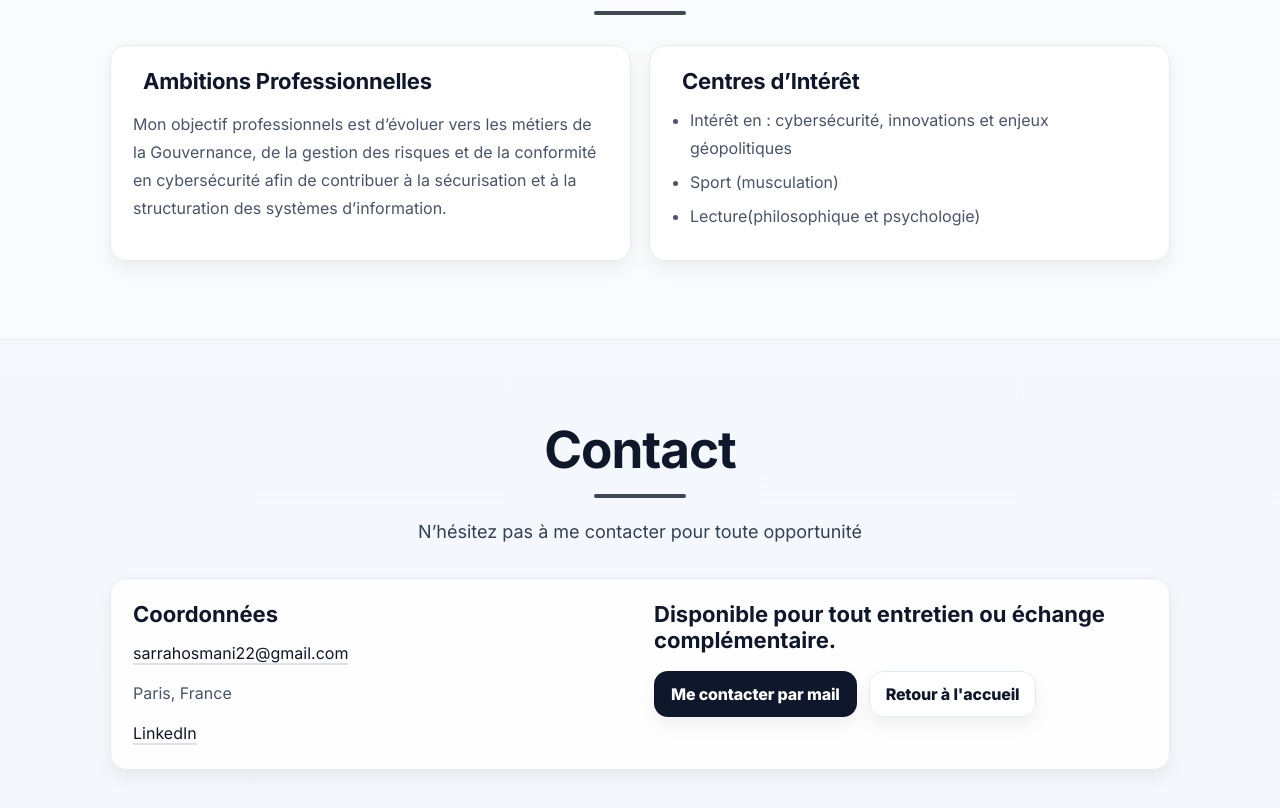
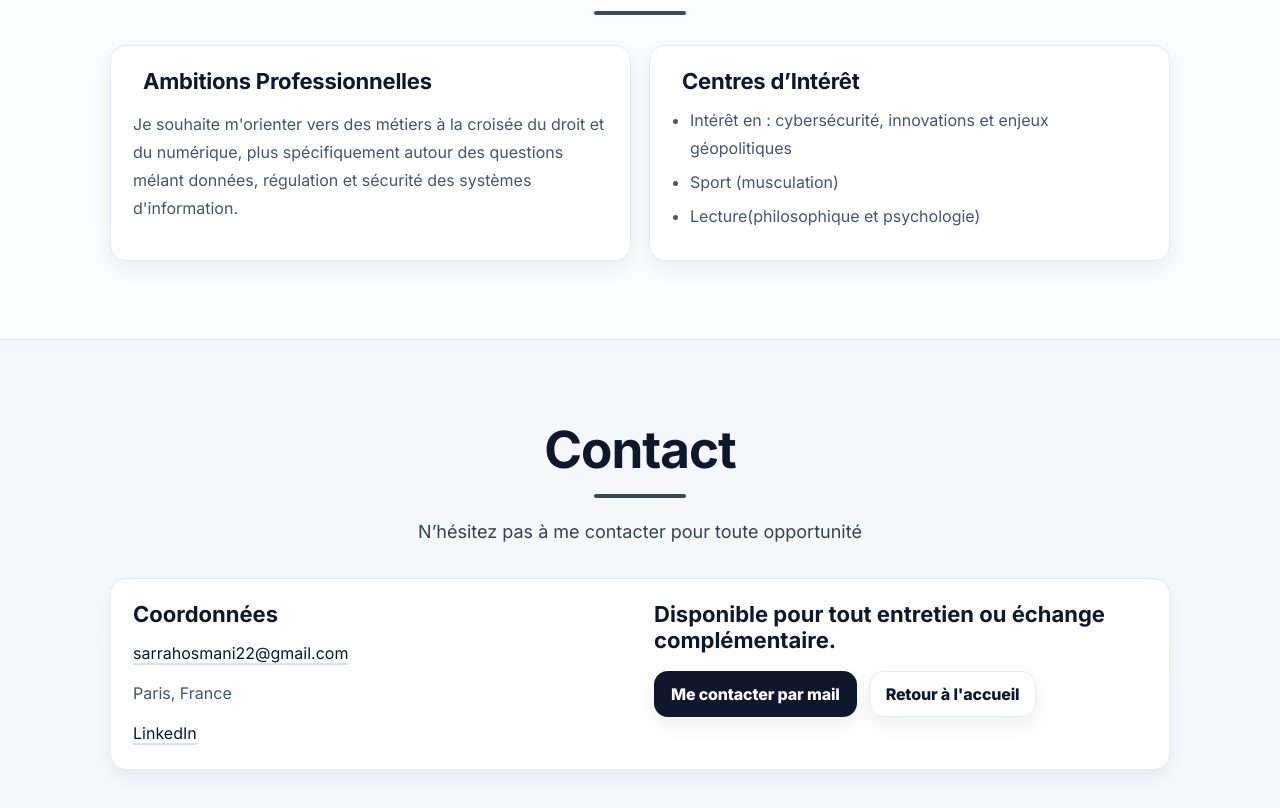
Before and after one commit to sarrahsmn/Portfolio, a plain HTML site: page index.html in a window 1280 px wide. Shown: the part 4179-4987 px from the top of the page. Drawn offline with Linux system fonts and the light colour scheme.

Commit message:
Update professional objectives in index.html

```diff
--- a/index.html
+++ b/index.html
@@ -370,7 +370,7 @@
           <article class="card">
             <h3 class="card__title"><span aria-hidden="true"></span> Ambitions Professionnelles </h3>
             <p>
-              Mon objectif professionnels est d’évoluer vers les métiers de la Gouvernance, de la gestion des risques et de la conformité en cybersécurité afin de contribuer à la sécurisation et à la structuration des systèmes d’information.
+              Je souhaite m'orienter vers des métiers à la croisée du droit et du numérique, plus spécifiquement autour des questions mélant données, régulation et sécurité des systèmes d'information.
             </p>
 
           </article>
```
